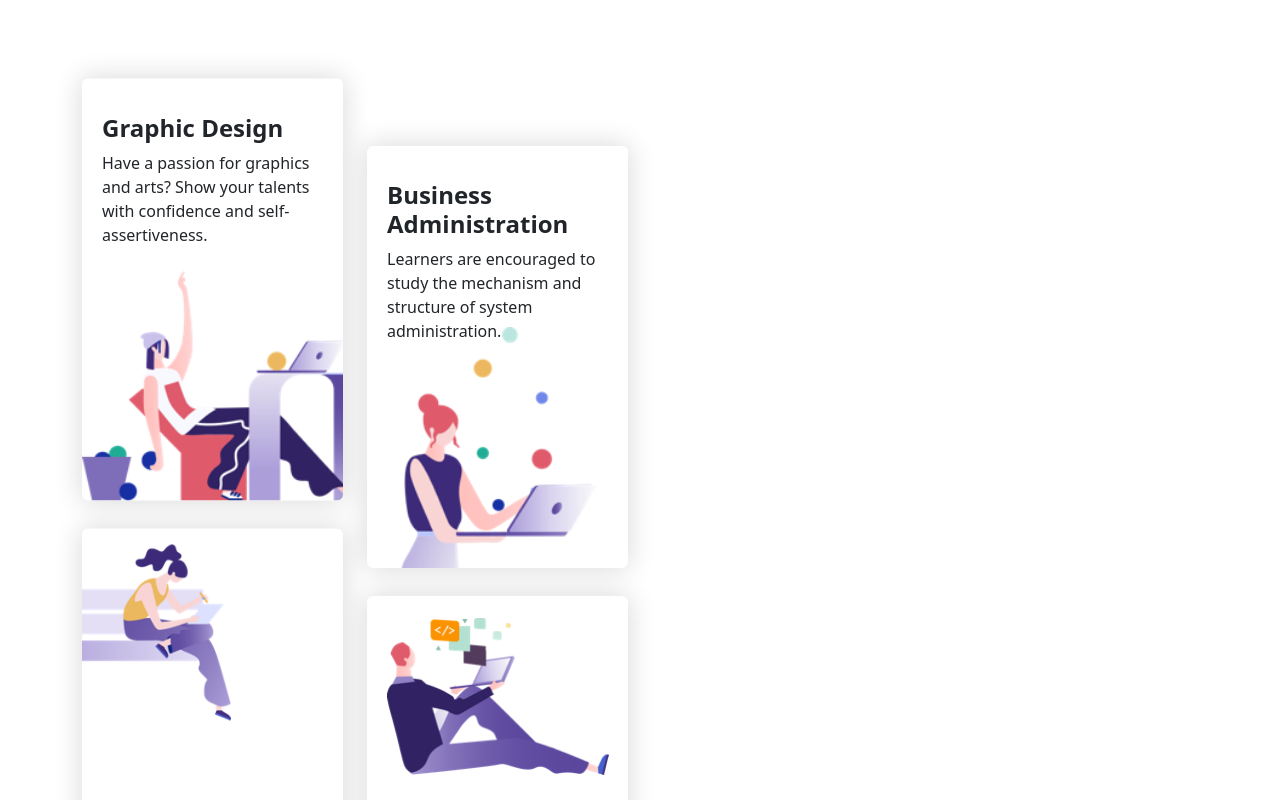
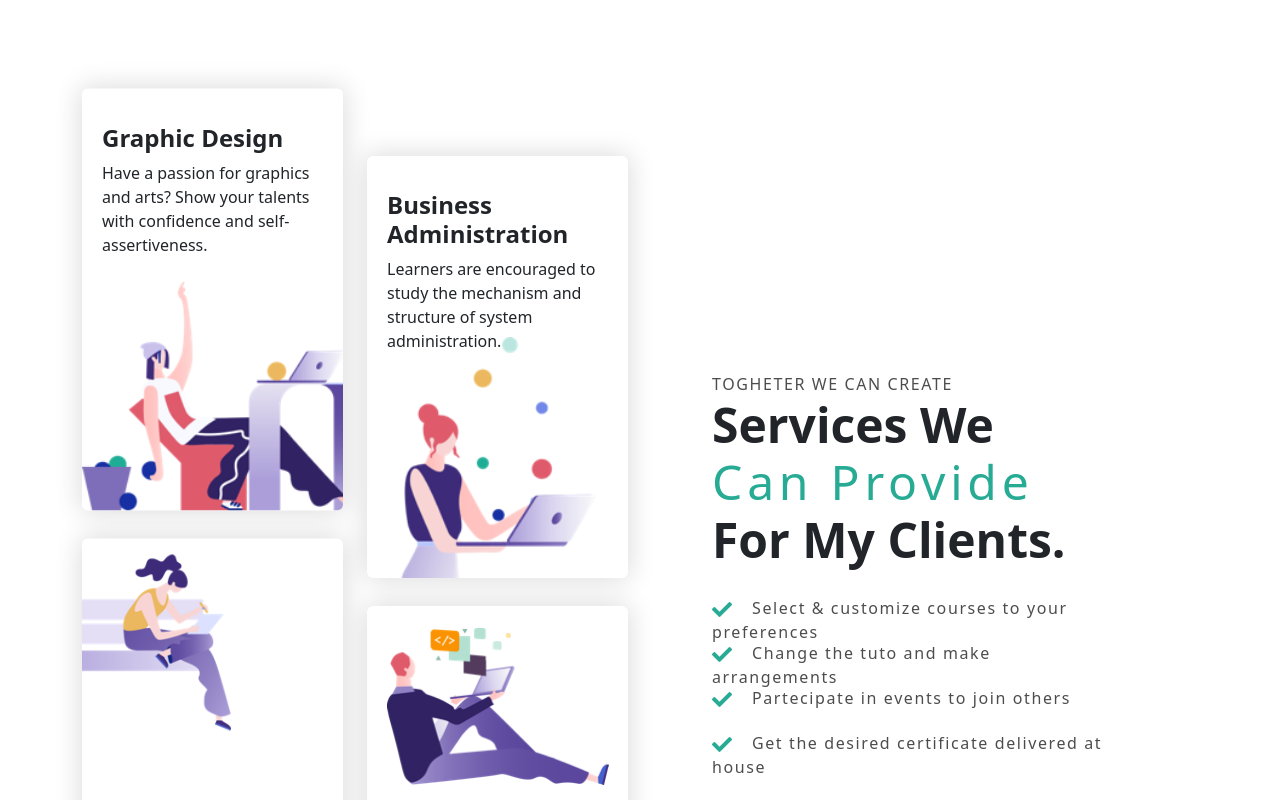
Before and after one commit to GinoGreen/proj-html-vuejs, a Vue app: page / in a window 1280 px wide. Shown: the part 1420-2220 px from the top of the page. Built offline with nearby package versions, Linux system fonts and the light colour scheme.

Commit message:
services provide

```diff
--- a/src/assets/style/mixins.scss
+++ b/src/assets/style/mixins.scss
@@ -1,7 +1,7 @@
 @mixin title ($size: 'xl') {
    @if $size == 'md' {font-size: 2rem;}
    @if $size == 'sm' {font-size: 1.5rem;}
-   @else if $size == 'xl' {font-size: 2.5rem;}
+   @else if $size == 'xl' {font-size: 3rem;}
 }
 
 @mixin positionCenter {
--- a/src/components/Main.vue
+++ b/src/components/Main.vue
@@ -1,7 +1,7 @@
 <template>
    <main>
 
-      <Service :objectsLearned="objectsLearned" :serviceCaptions="serviceCaptions" />
+      <Service :objectsLearned="objectsLearned" :servicesCaptions="servicesCaptions" :servicesList="servicesList" />
 
    </main>
 </template>
@@ -33,7 +33,7 @@ export default {
                count: '100%'
             },
          ],
-         serviceCaptions: [
+         servicesCaptions: [
             {
                title: 'graphic design',
                caption: 'Have a passion for graphics and arts? Show your talents with confidence and self-assertiveness.',
@@ -55,6 +55,12 @@ export default {
                imgPath: require('../assets/img/home-6-service-image-04.png'),
             },
          ],
+         servicesList: [
+            'Select & customize courses to your preferences',
+            'Change the tuto and make arrangements',
+            'Partecipate in events to join others',
+            'Get the desired certificate delivered at house',
+         ]
       }
    }
 }
--- a/src/components/Service.vue
+++ b/src/components/Service.vue
@@ -28,8 +28,8 @@
                <div class="row">
                   <div
                      class="col-6 dad"
-                     v-for="(service, index) in serviceCaptions"
-                     :key="`serviceCaptions ${index}`"
+                     v-for="(service, index) in servicesCaptions"
+                     :key="`servicesCaptions ${index}`"
                   >
                      <div class="myCard">
                         <div class="text">
@@ -42,7 +42,23 @@
                </div>
             </div>
             <!-- can provide get started for free -->
-            <div class="col-6"></div>
+            <div class="col-5 d-flex align-items-center">
+               <div class="services-provides">
+                  <span class="text-uppercase">togheter we can create</span>
+                  <h2 class="text-capitalize">Services we <span class="evidence">can provide</span> for my clients.</h2>
+                  <div>
+                     <ul class="list-services">
+                        <li
+                           v-for="(item, index) in servicesList"
+                           :key="`servicesList ${index}`"
+                        >
+                           <i class="fas fa-check"></i>
+                           <span>{{ item }}</span>
+                        </li>
+                     </ul>
+                  </div>
+               </div>
+            </div>
          </div>
       </div>
 
@@ -54,7 +70,8 @@ export default {
    name: 'Service',
    props: {
       objectsLearned: Array,
-      serviceCaptions: Array
+      servicesCaptions: Array,
+      servicesList: Array
    }
 }
 </script>
@@ -156,6 +173,39 @@ export default {
                transform: translateY(-15%);
             }
          }
+
+         .services-provides {
+            padding-left: 60px;
+            span {
+               @include subTitle;
+               font-size: 1rem;
+               letter-spacing: .1em;
+            }
+            h2 {
+               font-weight: bold;
+               @include title;
+               .evidence {
+                  color: $jungle-green;
+                  font-weight: normal;
+                  @include title;
+               }
+            }
+            .list-services {
+               padding: 20px 0;
+
+               li {
+                  height: 45px;
+                  i {
+                     color: $jungle-green;
+                     font-size: 20px;
+                     vertical-align: middle;
+                  }
+                  span {
+                     padding-left: 20px;
+                  }
+               }
+            }
+         }
       }
    }
 </style>
```
